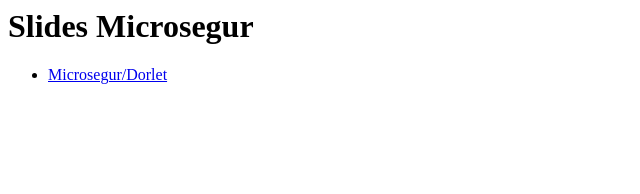
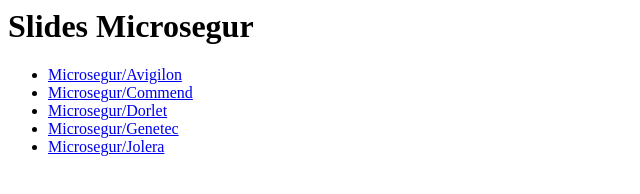
Before and after one commit to MicrosegurID/slides_oscot, a plain HTML site: page index.html in a window 1280 px wide. Shown: the whole page, without its empty margins (0-640 px from the left). Drawn offline with Linux system fonts and the light colour scheme.

Commit message:
Update index.html

```diff
--- a/index.html
+++ b/index.html
@@ -1,5 +1,9 @@
 <h1> Slides Microsegur </h1>
 
 <ul>
+  <li><a href="./IC_Avigilon.pdf">Microsegur/Avigilon</a></li>
+  <li><a href="./IC_COMMEND.pdf">Microsegur/Commend</a></li>
   <li><a href="./IC_Dorlet.pdf">Microsegur/Dorlet</a></li>
+  <li><a href="./IC_NCS.pdf">Microsegur/Genetec</a></li>
+  <li><a href="./IC_Jolera.pdf">Microsegur/Jolera</a></li>
 </ul>
```
